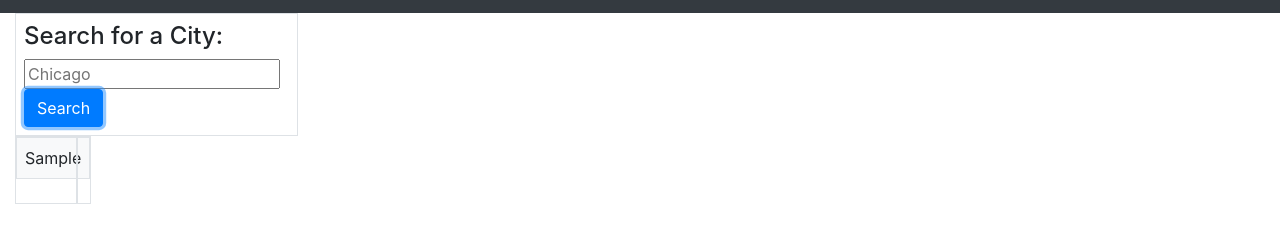
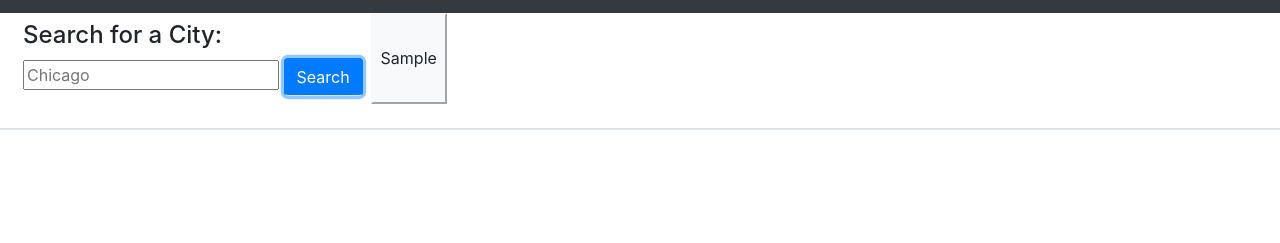
Before and after one commit to Tyreezew/hunterxgon, a plain HTML site: page index.html in a window 1280 px wide. Both pictures are taken after typing "Sample" into the empty fields and a click on the button "Search". Shown: the part 59-302 px from the top of the page. Drawn offline with nearby package versions, Linux system fonts and the light colour scheme; no server answers.

Commit message:
bug fixes

```diff
--- a/assets/js/script.js
+++ b/assets/js/script.js
@@ -115,7 +115,7 @@ let get5Day = function(city){
 
 let display5Day = function(weather){
     forecastContainer.textContent = '';
-    dayForecast.textContent = " Five - Day Forecast";
+    dayForecast.textContent = " Five-Day Forecast";
 
     let forecast = weather.list;
         for(let i =5; i < forecast.length; i=i+8){
@@ -138,12 +138,17 @@ let display5Day = function(weather){
 
     let forecastTempEl = document.createElement("span");
     forecastTempEl.classList = "card-body text-center";
-    forecastTempEl.textContent = dailyForecast.main.temp + " °F";
+    forecastTempEl.textContent = "Temperature: " + dailyForecast.main.temp + " °F";
     forecastEl.appendChild(forecastTempEl);
+
+    let forecastWindSpeedEl = document.createElement("span");
+    forecastWindSpeedEl.classList = "card-body text-center";
+    forecastWindSpeedEl.textContent = "Wind Speed: " + dailyForecast.wind.speed + " MPH"
+    forecastEl.appendChild(forecastWindSpeedEl);
 
     let forecastHumidEl = document.createElement("span");
     forecastHumidEl.classList = "card-body text-center";
-    forecastHumidEl.textContent = dailyForecast.main.humidity + " %";
+    forecastHumidEl.textContent = "Humidity: " + dailyForecast.main.humidity + " %";
 
     forecastEl.appendChild(forecastHumidEl);
 
@@ -153,13 +158,13 @@ let display5Day = function(weather){
 
 let previousSearch = function(previousSearch){
 
-    previousSearchEl = document.createElement("button");
+    let previousSearchEl = document.createElement("button");
     previousSearchEl.textContent = previousSearch;
-    previousSearchEl.classList = "d-flex w-100 btn-light border p-2"
+    previousSearchEl.classList = " btn-light p-2"
     previousSearchEl.setAttribute("data-city", previousSearch)
     previousSearchEl.setAttribute("type", "submit");
 
-    previousSearchButton.prepend(previousSearchEl);
+    previousSearchButton.append(previousSearchEl);
 }
 let previousSearchHandler = function(event){
     let city = event.target.getAttribute("data-city")
--- a/index.html
+++ b/index.html
@@ -13,15 +13,15 @@
     <h1> Weather Dashboard </h1>
 </header>
 <div class = "container-fluid">
-    <div class = "row col-md-3 pb-3 search-column">
-    <form class = "border p-2" id="search-city">
+    <div class = "row col-lg-4 col-md-4 pb-3 search-column" style="max-width: 1400px">
+    <form class = "p-2" id="search-city">
         <h4>Search for a City:</h4>
         <input class = "form-input" id="city" type="text" placeholder="Chicago" />
-        <button class = "btn btn-primary" type = "submit">Search</button>
+        <button class = "btn btn-primary border-bottom" type = "submit">Search</button>
         </form>
-<div class = "previous-search border" id="previous-search-button">
-<div class = "row col-lg-9 pb-3" id = "current-forecast"> </div>
-    <div class = "col 12">
+<div class = "previous-search d-flex" id="previous-search-button"></div>
+<div class = "row col-lg-8 pb-3" id = "current-forecast"> </div>
+    <div class = "col-12">
     <h2 id ="city-searched"></h2>
     <div class ="list-group" id = "current-weather"></div>
     </div>
```
Also changed, not shown: 2 other files.
